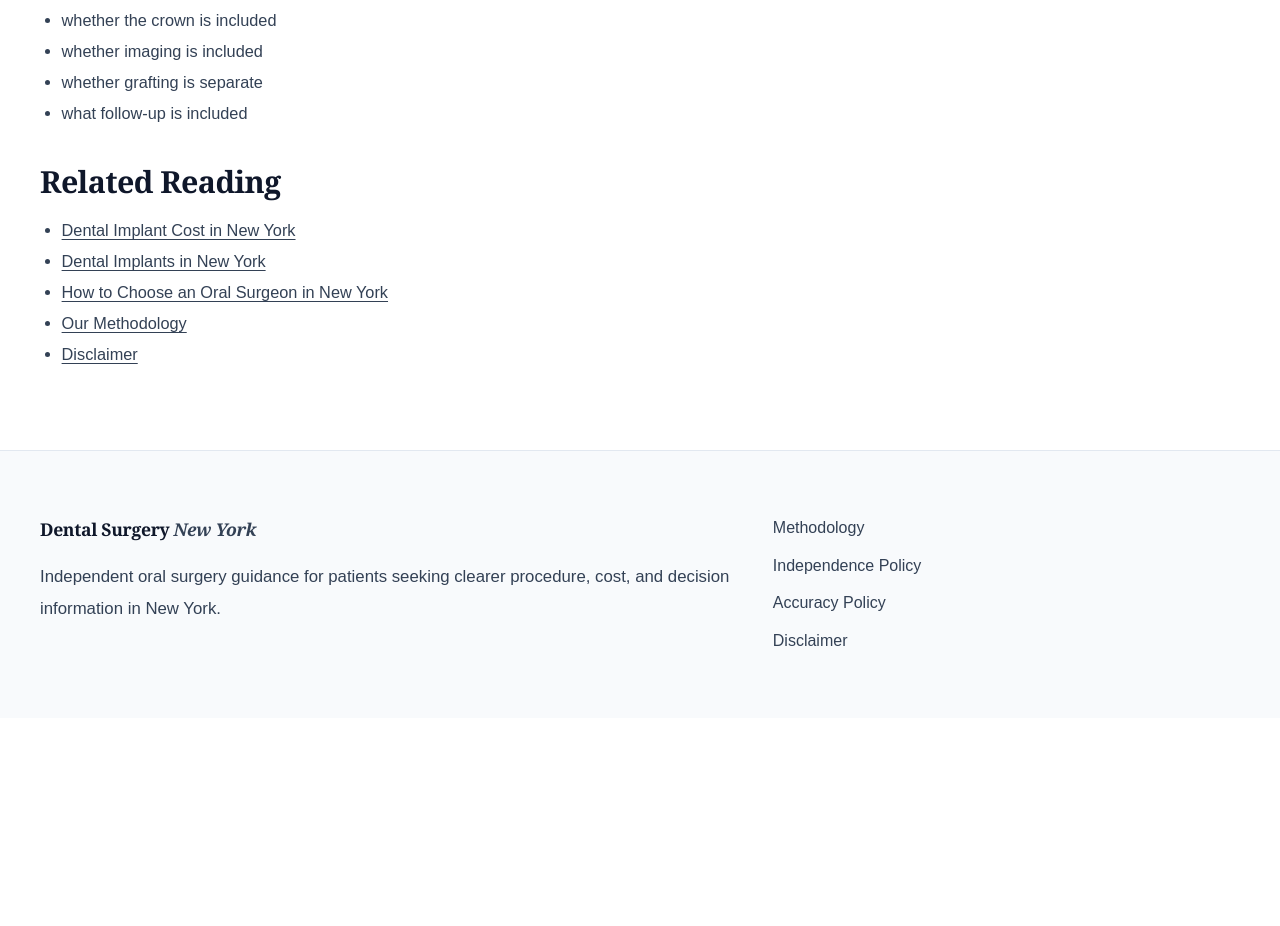
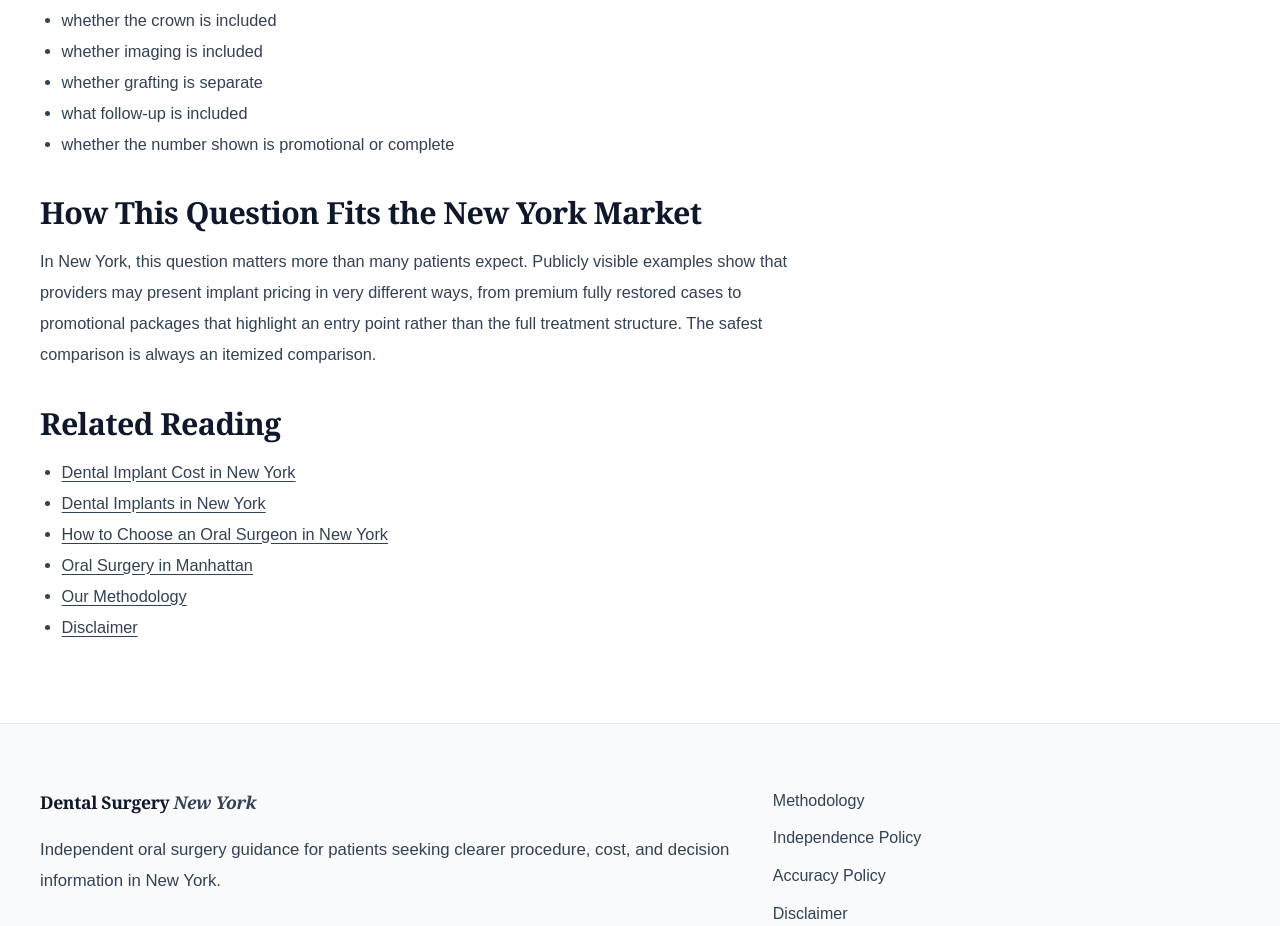
Before and after one commit to Sohadot/DentalSurgeryNewyork, a Next.js app: page /questions/what-is-included-in-implant-cost in a window 1280 px wide. Shown: the part 1165-2091 px from the top of the page. Before the commit the page ends 1883 px from the top, so only its background shows below. Built offline with nearby package versions, Linux system fonts and the light colour scheme.

Commit message:
Update what-is-included-in-implant-cost.mdx

```diff
--- a/content/questions/what-is-included-in-implant-cost.mdx
+++ b/content/questions/what-is-included-in-implant-cost.mdx
@@ -29,11 +29,17 @@ Patients should ask for a written estimate that makes clear:
 - whether imaging is included
 - whether grafting is separate
 - what follow-up is included
+- whether the number shown is promotional or complete
+
+## How This Question Fits the New York Market
+
+In New York, this question matters more than many patients expect. Publicly visible examples show that providers may present implant pricing in very different ways, from premium fully restored cases to promotional packages that highlight an entry point rather than the full treatment structure. The safest comparison is always an itemized comparison.
 
 ## Related Reading
 
 - [Dental Implant Cost in New York](/costs/dental-implants)
 - [Dental Implants in New York](/procedures/dental-implants)
 - [How to Choose an Oral Surgeon in New York](/guides/choose-an-oral-surgeon)
+- [Oral Surgery in Manhattan](/locations/manhattan)
 - [Our Methodology](/methodology)
 - [Disclaimer](/disclaimer)
```
